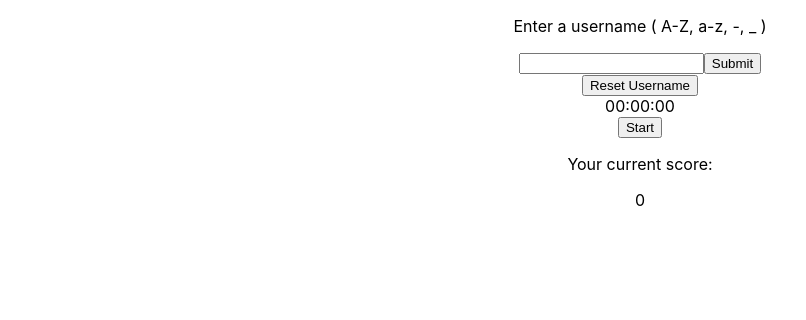
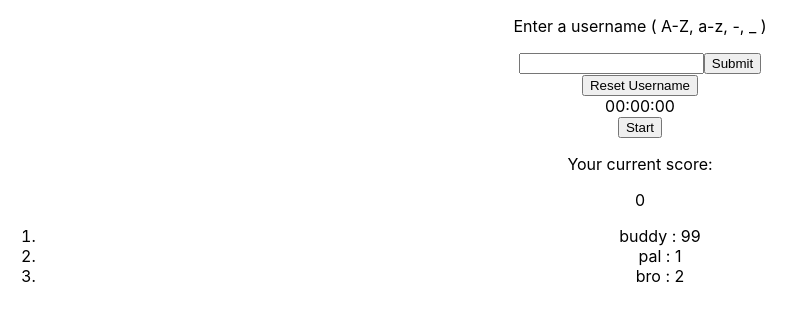
Before and after one commit to cwsanchez/stop-the-clock, a React (Create React App) app in the folder js-react/: page / in a window 1280 px wide. Shown: the top 320 px of the page, without its empty margins (0-806 px from the left). Built offline with nearby package versions, Linux system fonts and the light colour scheme.

Commit message:
Added scoreboard that displays mock data.

```diff
--- a/js-react/src/components/App/App.js
+++ b/js-react/src/components/App/App.js
@@ -4,6 +4,7 @@ import React from 'react';
 import StopWatch from '../StopWatch/StopWatch.js';
 import Username from '../Username/Username.js';
 import Score from '../Score/Score.js';
+import Leaderboard from '../Leaderboard/Leaderboard.js';
 
 function App() {
 
@@ -24,6 +25,12 @@ function App() {
 
   const randomList = [ 'buddy', 'pal', 'bro' ];
 
+  const randomLeaderboard = {
+    'buddy': 99,
+    'pal': 1,
+    'bro': 2
+  }
+
   return (
     <div className="App">
       <Username
@@ -41,6 +48,9 @@ function App() {
       <Score
         score={score}
       />
+      <Leaderboard
+        leaderboard={randomLeaderboard}
+      />
     </div>
   );
 
--- /dev/null
+++ b/js-react/src/components/Leaderboard/Leaderboard.js
@@ -0,0 +1,18 @@
+function Leaderboard(props) {
+
+  let listOfLeaders = Object.keys(props.leaderboard).map(
+    (user) => {
+      return ( <li>{user} : {props.leaderboard[user]}</li> )
+    }
+  )
+
+  return (
+    <div className="leaderboard" >
+      <ol>
+        {listOfLeaders}
+      </ol>
+    </div>
+  )
+}
+
+export default Leaderboard;
--- a/js-react/src/components/Score/Score.js
+++ b/js-react/src/components/Score/Score.js
@@ -1,7 +1,7 @@
 function Score(props) {
 
   return (
-    <div id="score" >
+    <div className="score" >
       <p>Your current score:</p>
       {props.score}
     </div>
```
